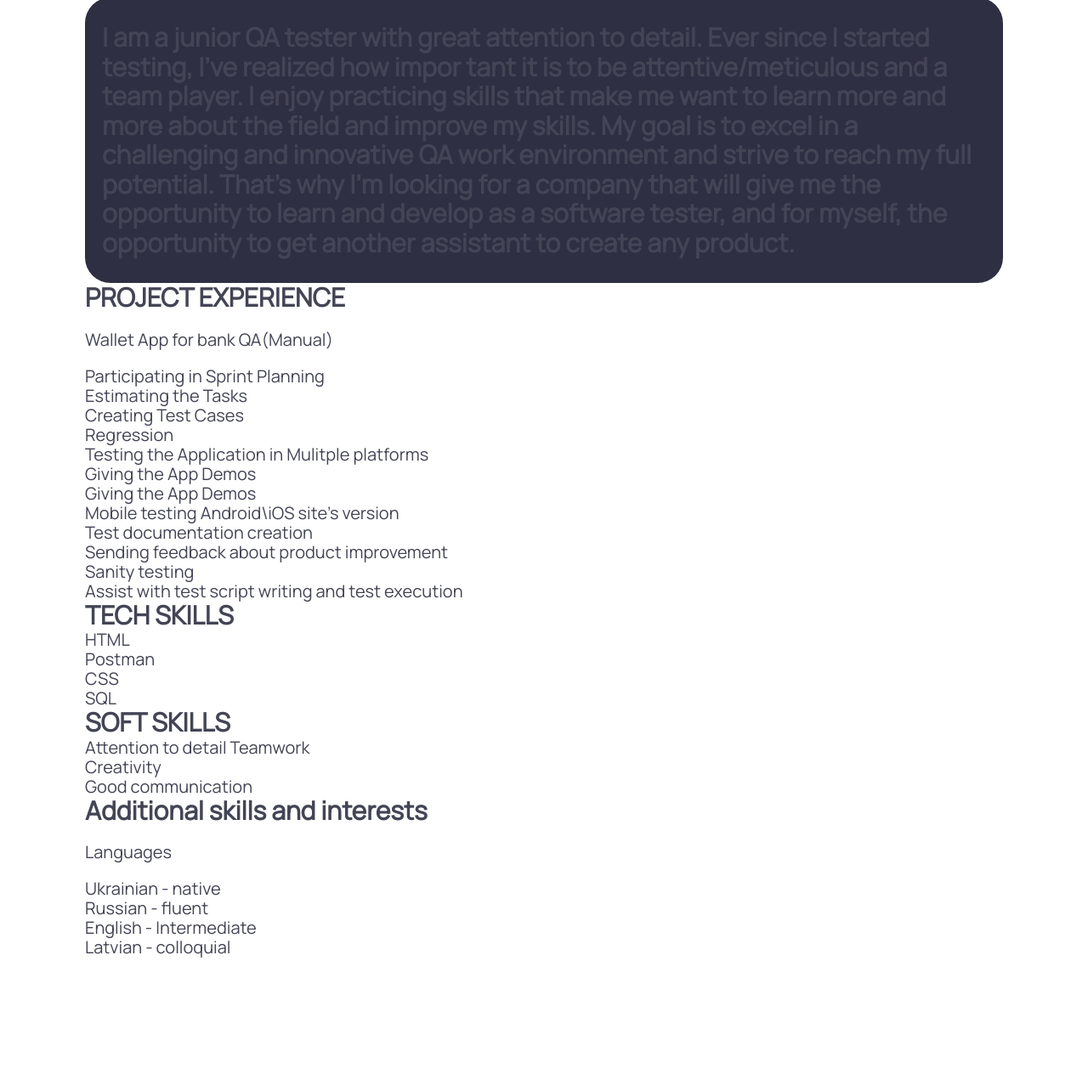
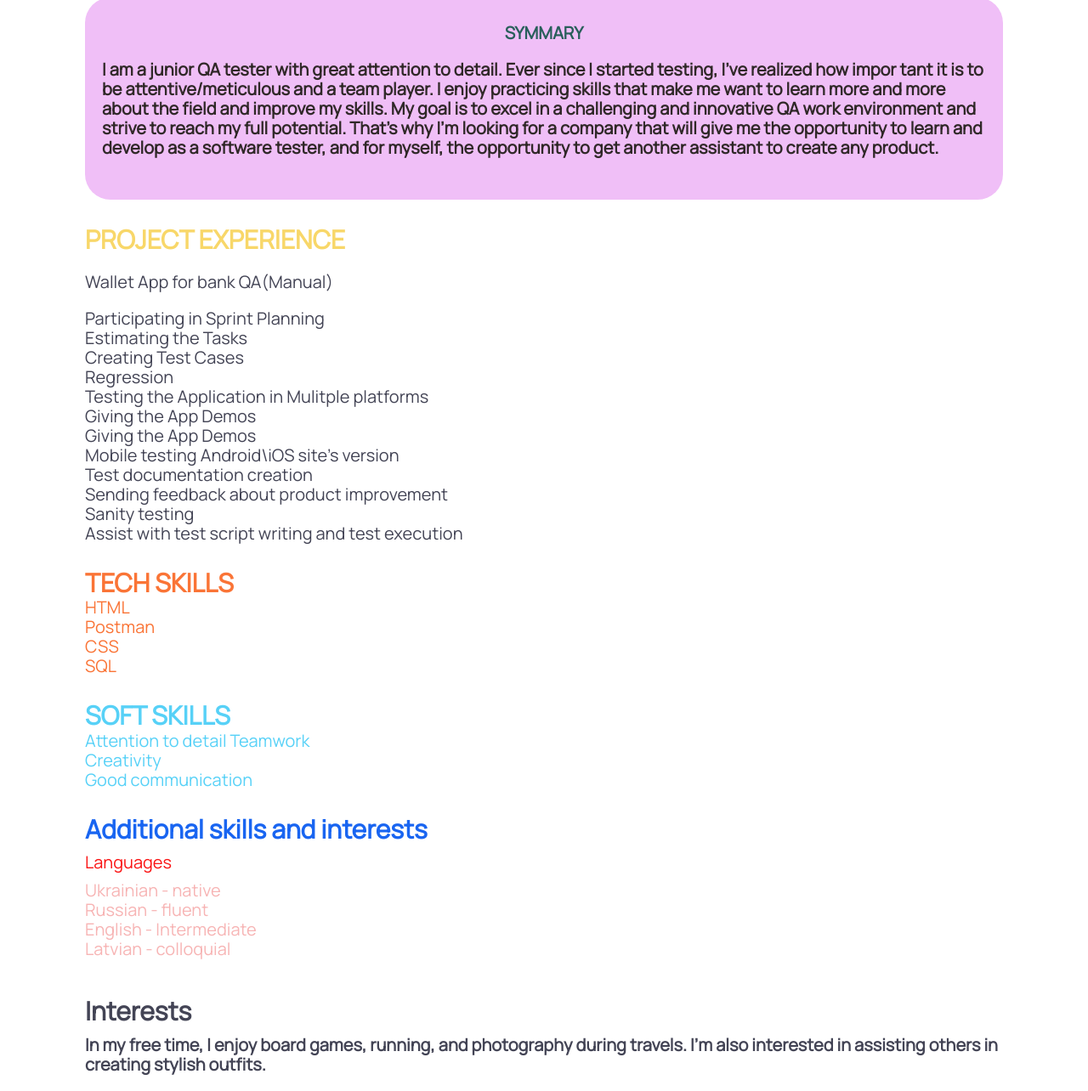
Before and after one commit to Davei2023/my-syte, a plain HTML site: page index.html in a window 1280 px wide. Shown: the part 66-1350 px from the top of the page at 85% size. Before the commit the page ends 1194 px from the top, so only its background shows below. Drawn offline with nearby package versions, Linux system fonts and the light colour scheme.

Commit message:
update summary file

```diff
--- a/css/style.css
+++ b/css/style.css
@@ -23,6 +23,7 @@ font-size: 20px;
 }
 
 .container{
+margin: 0 auto;
 max-width: 1280px;
 padding-left:100px;
 padding-right:100px;
@@ -48,7 +49,10 @@ display: block;
 /* heder */
 .heder{
 padding-bottom: 9px;
+margin-left: auto;
+margin-right: auto;
 }
+
 .heder-div{
 display: flex;
 align-items: center;
@@ -62,13 +66,13 @@ padding-bottom: 20px;
 padding-top: 20px;
 }
 
-.link-heder{
+/* .link-heder{
 
 }
 
 .logo-span{
 
-}
+} */
 
 .heder-wrap{
 display: flex;
@@ -91,69 +95,78 @@ text-align: center;
 gap: 40px;
 }
 
-.heder-wrap-link{
+/* .heder-wrap-link{
 
 }
 
 
 .heder-adres{
 
-}
+} */
 
 .heder-socials-info{
 display: flex;
 gap: 25px;
 }
-.nav-mailto{
+/* .nav-mailto{
 
 }
 
 .tel{
 
-}
+} */
 /* hero */
-.hero{
+/* .hero{
 
-}
+} */
 
 .hero-div{
 padding: 30px 20px;
 border-radius: 30px;
-background-color: #2E2F42;
+background-color: #f0bff7;
 }
 
 .hero-info{
+color: #295f5b;
+font-size: 20px;
+text-align: center;
+}
 
+.hero-info-wrap{
+color: #302828;
+text-align: left;
 }
 
 /* project-experience */
 
-.project-experience{
+/* .project-experience{
 
-}
+} */
 
 .project-div{
-
+padding-top: 30px;
+max-width: 530px;
+padding-bottom: 30px;
 }
 
 .project-wrap{
-
+color: #f8d769;
 }
 
 .project-input{
-
+text-align: left;
 }
-
+/*
 .project-tabl{
 
-}
+} */
 
 /* tech-skills */
 
 .tech-skills{
-
+color: #fa7436;
 }
-
+/*
 .tech-div{
 
 }
@@ -168,18 +181,18 @@ background-color: #2E2F42;
 
 .tech-tabl{
 
-}
+} */
 
 /* soft-skills */
 
 .soft-skills{
-
+color: #57d1f7;
 }
 
 .soft-div{
-
+padding-top: 30px;
 }
-
+/*
 .soft-wrap{
 
 }
@@ -190,40 +203,56 @@ background-color: #2E2F42;
 
 .soft-tabl{
 
-}
+} */
 
 /* section-languages */
 
-.section-languages{
+/* .section-languages{
 
+} */
+
+.section-languages-div{
+padding-top: 30px;
+color: #1965f1;
 }
 
-.section-languages-div{
+/* .section-languages-wrap{
 
-}
-
-.section-languages-wrap{
-
-}
+} */
 
 .languages-paragraf{
-
+color: #fa1313;
+margin-top: 10px;
+margin-bottom: 10px;
 }
-
+/*
 .section-languages-input{
 
-}
+} */
 
 .section-languages-tabl{
-
+color: #f7b4b4;
 }
 
 /* interests */
 
-.section-interests{
+/* .section-interests{
+
+} */
+
+.interests-div{
+padding-top: 45px;
+}
+
+/* .interests-wrap{
 
 }
 
-.interests-div{
+.interests-wrap{
 
+} */
+
+.interests-paragraf{
+margin-top: 10px;
+font-size: 20px;
 }
--- a/index.html
+++ b/index.html
@@ -48,13 +48,16 @@
         <!-- hero-text -->
         <div class="container">
     <div class="hero-div">
-        <h2 class="hero-info"> I am a junior QA tester with great attention to detail.  Ever since I started testing, I've realized how impor
+        <h2 class="hero-info">
+            SYMMARY
+            <p class="hero-info-wrap">I am a junior QA tester with great attention to detail.  Ever since I started testing, I've realized how impor
             tant it is to be attentive/meticulous and a team player.  I enjoy practicing skills that make me want to learn
              more and more about the field and improve my skills.  My goal is to excel in a challenging and innovative
              QA work environment and strive to reach my full potential.  That's why I'm looking for a company that will
              give me the opportunity to learn and develop as a software tester, and for myself, the opportunity to get
              another assistant to create any product.
-        </h1>
+            </p>
+        </h2>
     </div>
     </div>
     </hero>
@@ -64,8 +67,8 @@
         <div class="container">
         <div class="project-div">
         <h2 class="project-wrap">PROJECT EXPERIENCE</h2>
-        <p>Wallet App for bank QA(Manual)</p>
         <ul class="project-input">
+            <p>Wallet App for bank QA(Manual)</p>
             <li class="project-tabl"> Participating in Sprint Planning</li>
             <li class="project-tabl">Estimating the Tasks</li>
             <li class="project-tabl">Creating Test Cases</li>
@@ -127,7 +130,12 @@
     <section class="section-interests">
     <div class="container">
         <div class="interests-div">
-
+            <h2 class="interests-wrap">
+            Interests
+                <p class="interests-paragraf">
+                    In my free time, I enjoy board games, running, and photography during travels. I'm also interested in assisting others in creating stylish outfits.
+                </p>
+            </h2>
         </div>
     </div>
     </section>
```
